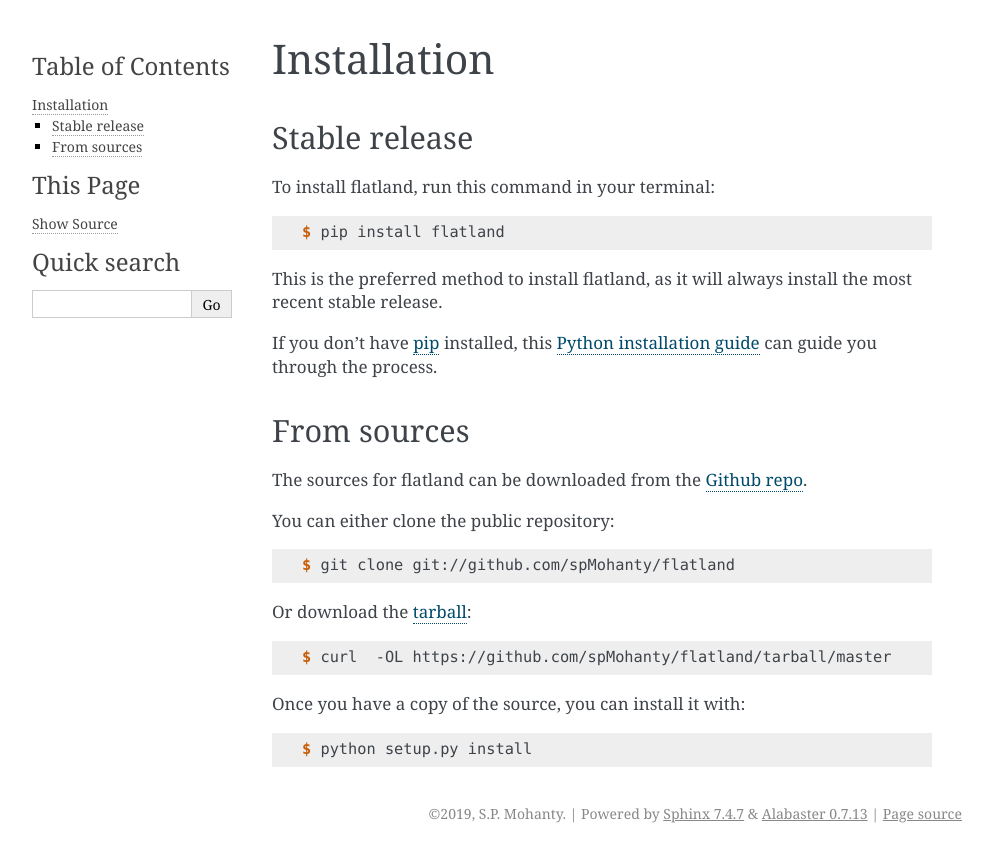
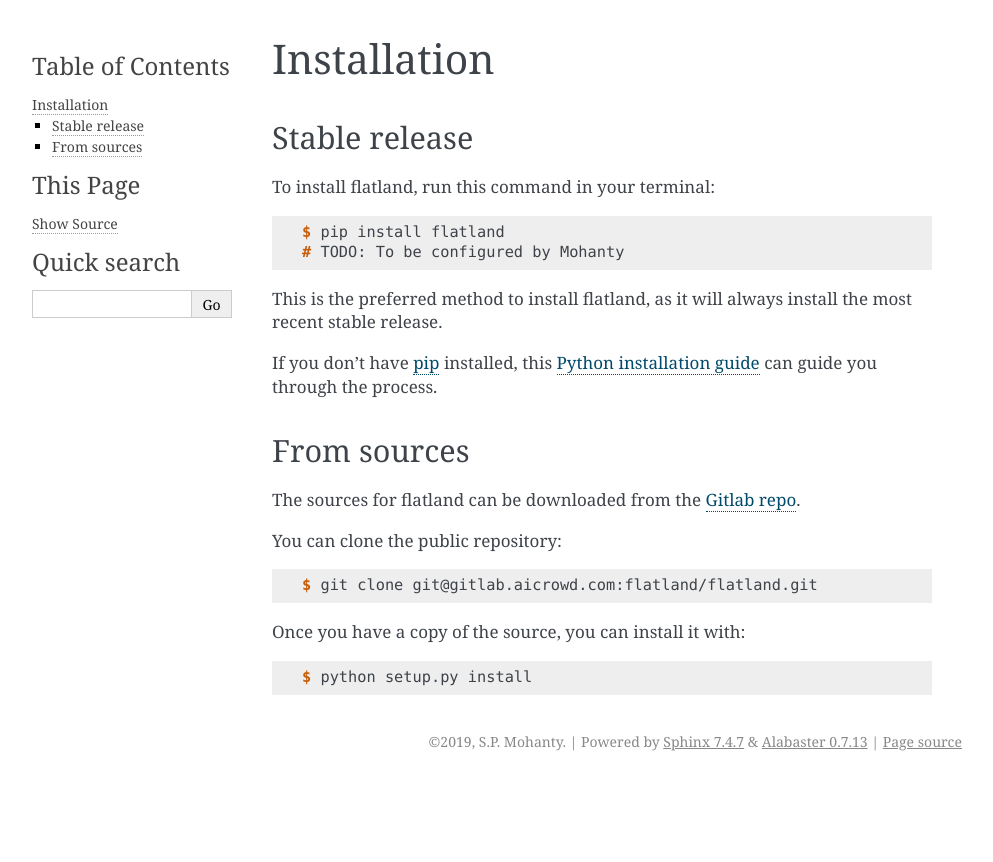
Before and after one commit to flatland-association/flatland-rl, a Sphinx documentation site: the page built from docs/installation.rst, in a window 1280 px wide. Shown: the top 862 px of the page, without its empty margins (148-1141 px from the left). Built offline with Sphinx 7.4.7, drawn with Linux system fonts in a browser that asks for light colours.

Commit message:
Update installation docs

```diff
--- a/docs/installation.rst
+++ b/docs/installation.rst
@@ -13,6 +13,7 @@ To install flatland, run this command in your terminal:
 .. code-block:: console
 
     $ pip install flatland
+    # TODO: To be configured by Mohanty
 
 This is the preferred method to install flatland, as it will always install the most recent stable release.
 
@@ -26,19 +27,13 @@ you through the process.
 From sources
 ------------
 
-The sources for flatland can be downloaded from the `Github repo`_.
+The sources for flatland can be downloaded from the `Gitlab repo`_.
 
-You can either clone the public repository:
+You can clone the public repository:
 
 .. code-block:: console
 
-    $ git clone git://github.com/spMohanty/flatland
-
-Or download the `tarball`_:
-
-.. code-block:: console
-
-    $ curl  -OL https://github.com/spMohanty/flatland/tarball/master
+    $ git clone git@gitlab.aicrowd.com:flatland/flatland.git
 
 Once you have a copy of the source, you can install it with:
 
@@ -47,5 +42,4 @@ Once you have a copy of the source, you can install it with:
     $ python setup.py install
 
 
-.. _Github repo: https://github.com/spMohanty/flatland
-.. _tarball: https://github.com/spMohanty/flatland/tarball/master
+.. _Gitlab repo: https://gitlab.aicrowd.com/flatland/flatland
```
